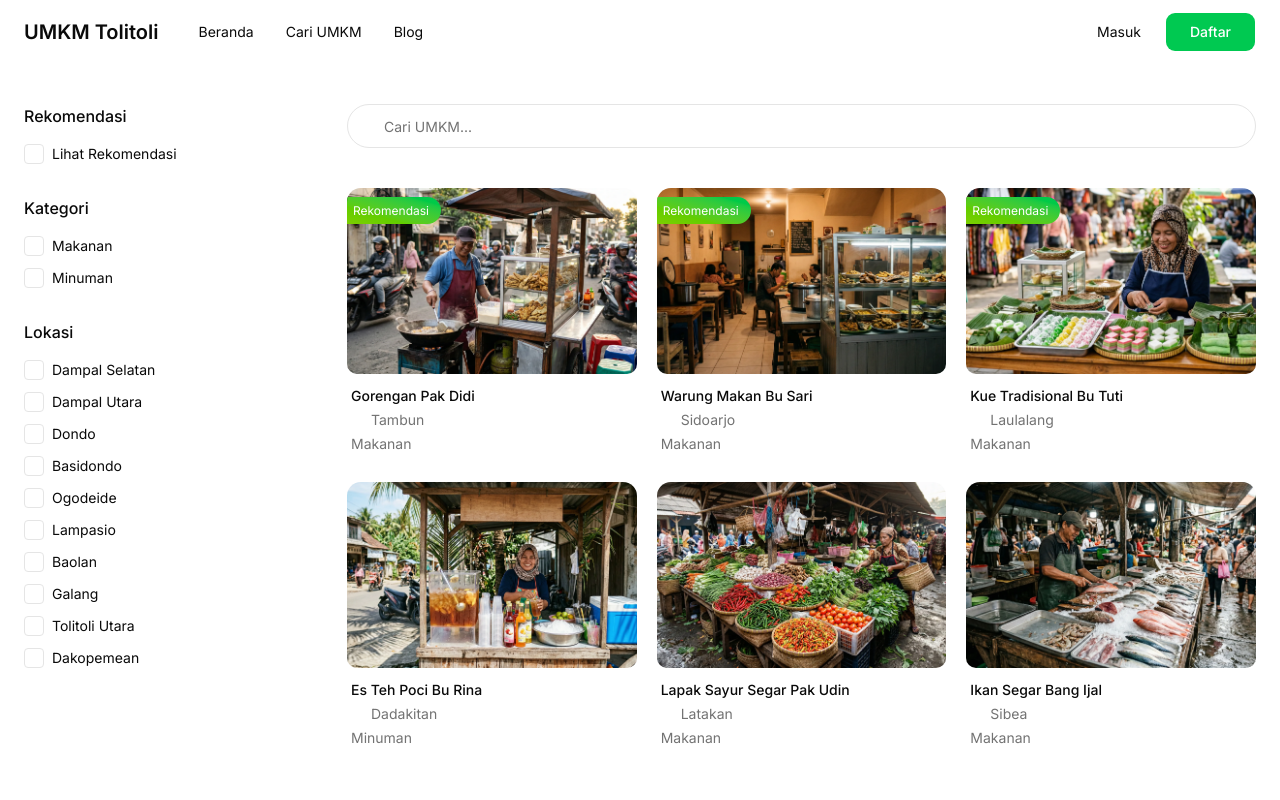
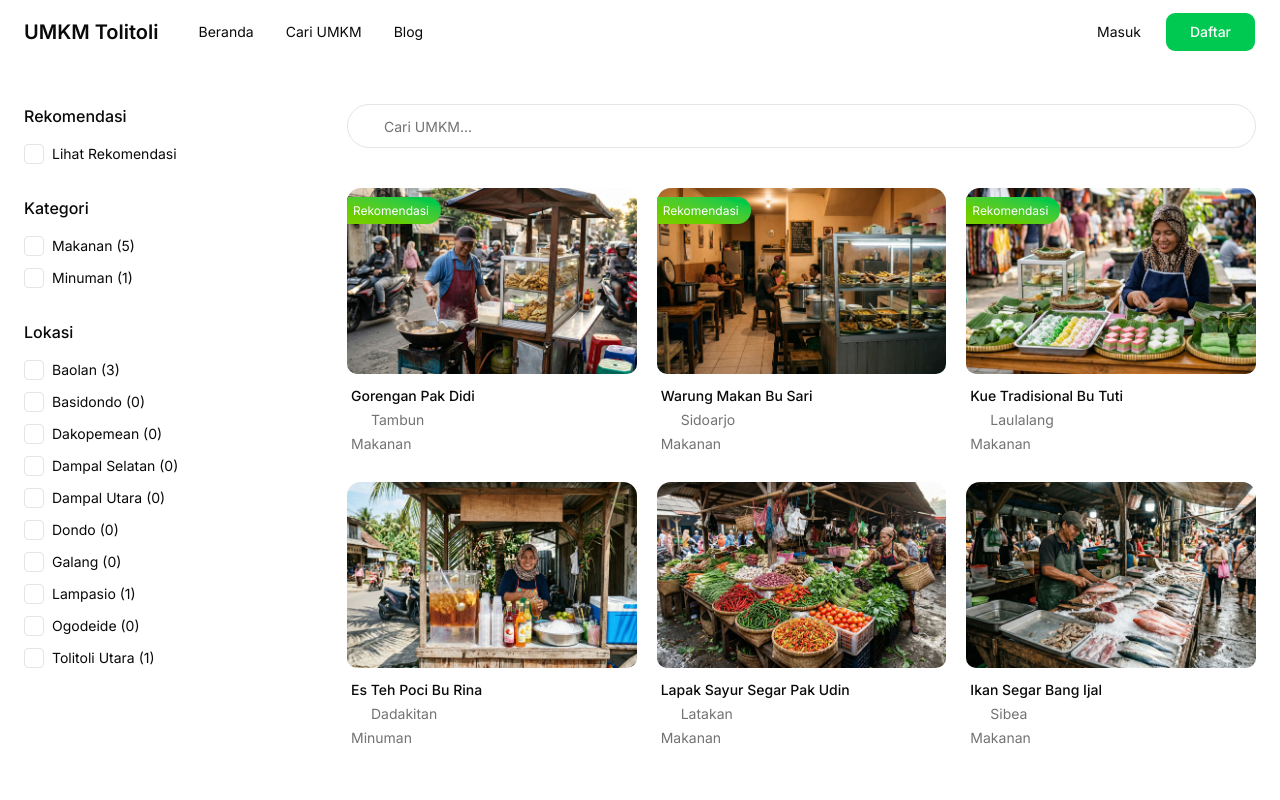
Before and after one commit to redjaa-20/umkmtolitoli, a Next.js app: page /cari-umkm in a window 1280 px wide. Shown: the top 800 px of the page. Built offline with nearby package versions, Linux system fonts and the light colour scheme; some icons are missing.

Commit message:
feat: iperbaikan filter untuk listing UMKM

```diff
--- a/src/sections/cari-umkm/view/cari-umkm-view.tsx
+++ b/src/sections/cari-umkm/view/cari-umkm-view.tsx
@@ -64,6 +64,10 @@ export function CariUmkmView() {
 
   const uniqueCategories = Array.from(
     new Set(umkm.map((item) => item.category)),
+  ).sort((a, b) => a.localeCompare(b));
+
+  const sortedLocations = [...locations].sort((a, b) =>
+    a.kecamatan.localeCompare(b.kecamatan),
   );
 
   // Removed `uniqueLocations` definition because we render from `locations` imported directly
@@ -176,7 +180,11 @@ export function CariUmkmView() {
       <div className="space-y-4">
         <h5 className="font-medium">Kategori</h5>
         <FieldGroup className="gap-3">
-          {uniqueCategories.map((category, index) => (
+          {uniqueCategories.map((category, index) => {
+            const count = umkm.filter(
+              (item) => item.category === category,
+            ).length;
+            return (
               <Field key={index} orientation="horizontal">
                 <Checkbox
                   id={`category-${index}`}
@@ -196,16 +204,24 @@ export function CariUmkmView() {
                   className="font-normal capitalize cursor-pointer"
                   htmlFor={`category-${index}`}
                 >
-                {category}
+                  {category} ({count})
                 </Label>
               </Field>
-          ))}
+            );
+          })}
         </FieldGroup>
       </div>
       <div className="space-y-4">
         <h5 className="font-medium">Lokasi</h5>
         <FieldGroup className="gap-3">
-          {locations.map((group, groupIdx) => (
+          {sortedLocations.map((group, groupIdx) => {
+            const count = umkm.filter(
+              (item) =>
+                item.location === group.kecamatan ||
+                group.desa.includes(item.location),
+            ).length;
+
+            return (
               <Field key={groupIdx} orientation="horizontal">
                 <Checkbox
                   id={`kecamatan-${groupIdx}`}
@@ -225,10 +241,11 @@ export function CariUmkmView() {
                   className="font-normal capitalize cursor-pointer"
                   htmlFor={`kecamatan-${groupIdx}`}
                 >
-                {group.kecamatan}
+                  {group.kecamatan} ({count})
                 </Label>
               </Field>
-          ))}
+            );
+          })}
         </FieldGroup>
       </div>
     </div>
--- a/src/sections/landing/view/landing-view.tsx
+++ b/src/sections/landing/view/landing-view.tsx
@@ -19,6 +19,7 @@ import {
   useCarousel,
 } from "src/components/ui/carousel";
 import { umkm } from "src/const/umkm";
+import { paths } from "src/routes/paths";
 
 // ------------------------------------------------------------
 
@@ -105,8 +106,8 @@ function CarouselDots() {
 
 export function LandingView() {
   return (
-    <div className="space-y-15">
-      <section className="relative py-15 md:py-20">
+    <div className="space-y-20">
+      <section className="relative pt-15 md:pt-20">
         <div className="w-full max-w-[1440px] mx-auto flex flex-col items-center justify-center px-4 md:px-6">
           <h1 className="text-3xl md:text-6xl font-medium text-center md:leading-[1.2]">
             Temukan{" "}
@@ -120,6 +121,11 @@ export function LandingView() {
             quaerat velit nemo debitis dolore officia esse suscipit omnis
             cupiditate vero perferendis?
           </p> */}
+          <Link href={paths.mainpage.umkm}>
+            <Button className="h-11 md:h-12 bg-green-500 hover:bg-green-500/90 rounded-full px-4 md:px-6 mt-8 hover:scale-105 transition-transform duration-300">
+              Cari UMKM Sekarang
+            </Button>
+          </Link>
         </div>
       </section>
       {/* <section className="relative px-4 md:px-6">
@@ -218,7 +224,6 @@ export function LandingView() {
           </h3>
           <p className="text-sm md:text-base text-center leading-relaxed mt-5">
             Daftarkan UMKM Anda sekarang dan jangkau lebih banyak pelanggan
-            melalui platform kami.
           </p>
           <Button className="h-12 px-6 mt-5 rounded-full">
             Daftar Gratis Sekarang
```
Lines whose indentation alone changed are shown as unchanged.
